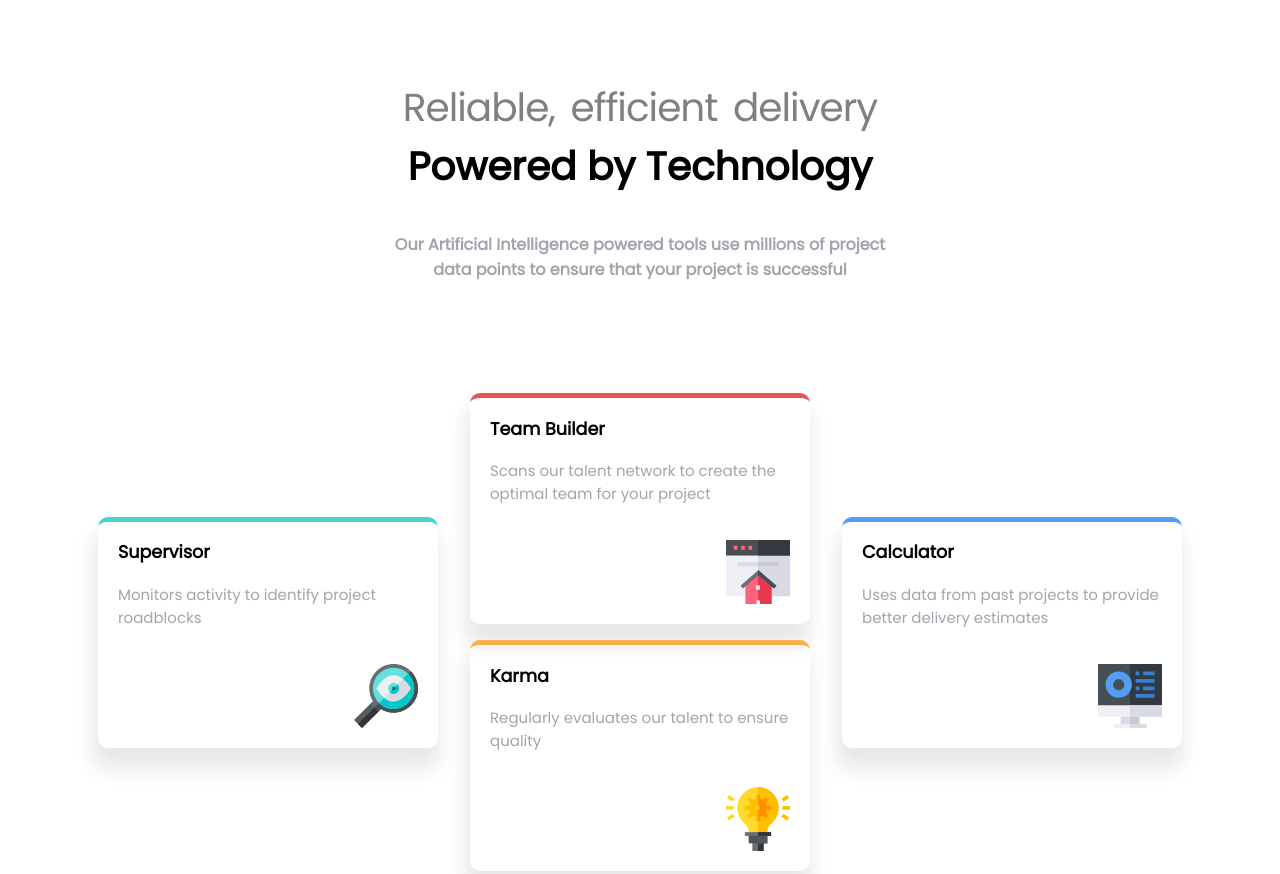
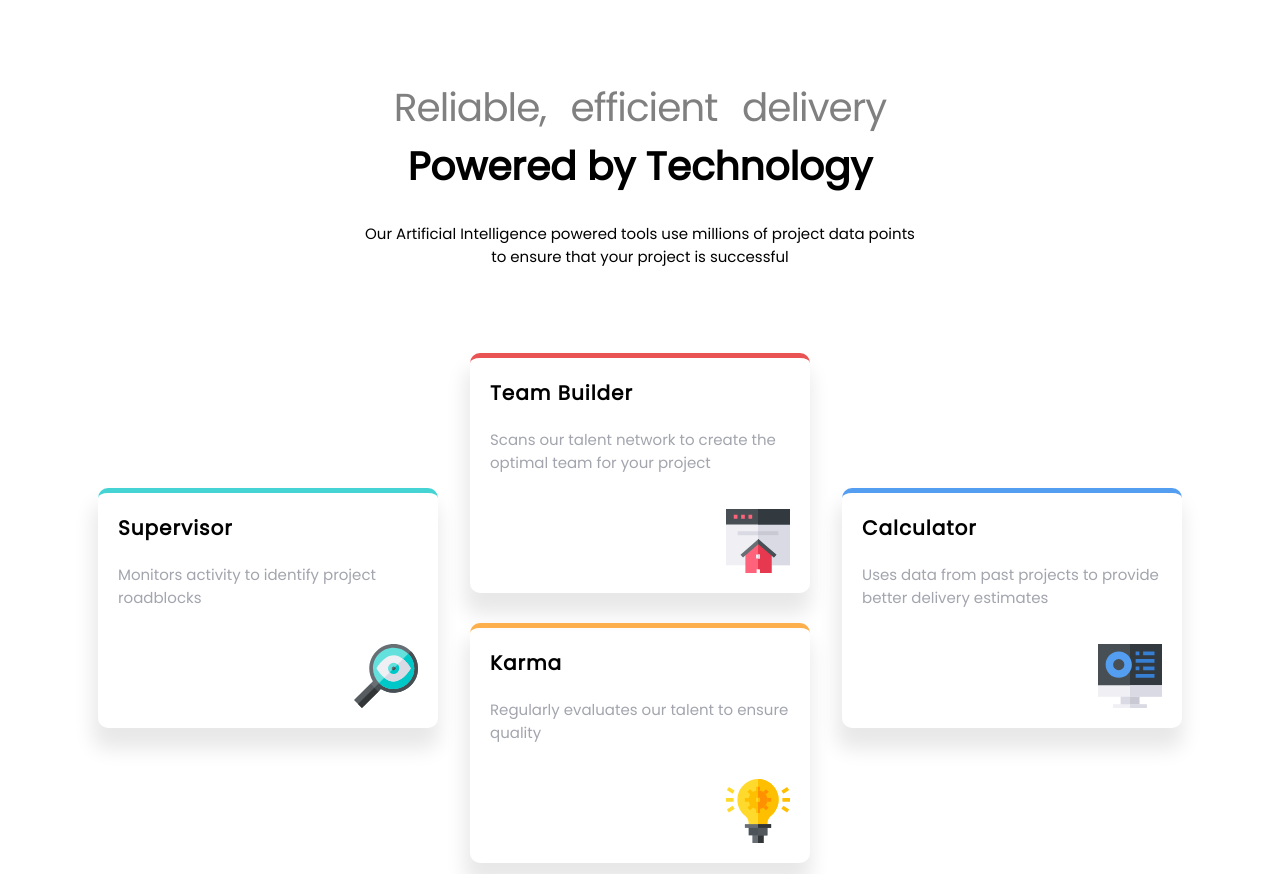
Before and after one commit to domkoder/four-card, a plain HTML site: page index.html in a window 1280 px wide. Shown: the top 874 px of the page. Drawn offline with Linux system fonts and the light colour scheme.

Commit message:
Made some few changes and corrections

```diff
--- a/index.html
+++ b/index.html
@@ -9,26 +9,18 @@
     <link rel="icon" type="image/png" sizes="32x32" href="./images/favicon-32x32.png" />
 
     <title>Frontend Mentor | Four card feature section</title>
+    <script src="test.js"></script>
 
     <!-- Feel free to remove these styles or customise in your own stylesheet 👍 -->
-    <style>
-      .attribution {
-        font-size: 11px;
-        text-align: center;
-      }
-      .attribution a {
-        color: hsl(228, 45%, 44%);
-      }
-    </style>
   </head>
   <body>
     <div class="container">
       <div id="first-div">
-        <h1>
+        <h1 class="intro-title">
           <span>Reliable, efficient delivery</span> <br />
           Powered by Technology
         </h1>
-        <p>
+        <p class="intro-desc">
           Our Artificial Intelligence powered tools use millions of project data points to ensure
           that your project is successful
         </p>
--- a/style.css
+++ b/style.css
@@ -2,6 +2,14 @@ body {
   box-sizing: border-box;
   font-family: 'Poppins', sans-serif;
   font-size: 15px;
+}
+
+.attribution {
+  font-size: 11px;
+  text-align: center;
+}
+.attribution a {
+  color: hsl(228, 45%, 44%);
 }
 
 .container {
@@ -10,62 +18,63 @@ body {
   margin: auto;
 }
 
-.container #first-div {
+#first-div {
   text-align: center;
   margin-top: 50px;
   margin-bottom: 70px;
 }
 
-.container #first-div h1 {
+#first-div .intro-title {
   font-size: 24px;
   font-weight: 600;
 }
-.container #first-div h1 span {
+#first-div .intro-title span {
   letter-spacing: -1px;
   word-spacing: 6px;
   font-weight: 100;
   color: hsl(0, 0%, 50%);
 }
 
-.container #first-div p {
+#first-div intro-desc {
   color: hsl(229, 6%, 66%);
   font-weight: 600;
   font-size: 16px;
   padding: 10px;
 }
 
-.container #second-div .box {
+#second-div .box {
   border-radius: 10px;
   margin-bottom: 30px;
   padding: 0 20px 0 20px;
   box-shadow: -2px 18px 20px 3px hsl(0, 0%, 91%);
 }
 
-.container #second-dv .box h3 {
+#second-div .box h3 {
   font-size: 20px;
   letter-spacing: 1px;
 }
 
-.container #second-div .box p {
+#second-div .box p {
   color: hsl(229, 6%, 66%);
 }
 
-.container #second-div #box-1 {
+#second-div #box-1 {
   border-top: 5px solid hsl(180, 62%, 55%);
 }
 
-.container #second-div #box-2 {
+#second-div #box-2 {
   border-top: 5px solid hsl(0, 78%, 62%);
+  margin-bottom: 30px;
 }
 
-.container #second-div #box-3 {
+#second-div #box-3 {
   border-top: 5px solid hsl(34, 97%, 64%);
 }
 
-.container #second-div #box-4 {
+#second-div #box-4 {
   border-top: 5px solid hsl(212, 86%, 64%);
 }
-.container #second-div .box img {
+#second-div .box img {
   padding: 20px 0px 20px 10px;
   float: right;
 }
@@ -80,34 +89,34 @@ body {
     margin: auto;
   }
 
-  .container #first-div {
+  #first-div {
     width: 550px;
     margin: 40px auto 40px auto;
   }
 
-  .container #first-div h1 {
+  #first-div .intro-title {
     font-size: 39px;
   }
 
-  .container h1 span {
+  #first-div .intro-title span {
     word-spacing: 15px;
   }
 
-  .container #second-div {
+  #second-div {
     display: flex;
     justify-content: center;
     height: 600px;
     align-items: center;
   }
 
-  .container #second-div .box {
+  #second-div .box {
     margin: 1rem;
     width: 250px;
   }
 }
 
 @media (min-width: 1026px) {
-  .container #second-div .box {
+  #second-div .box {
     margin: 1rem;
     width: 300px;
   }
```
